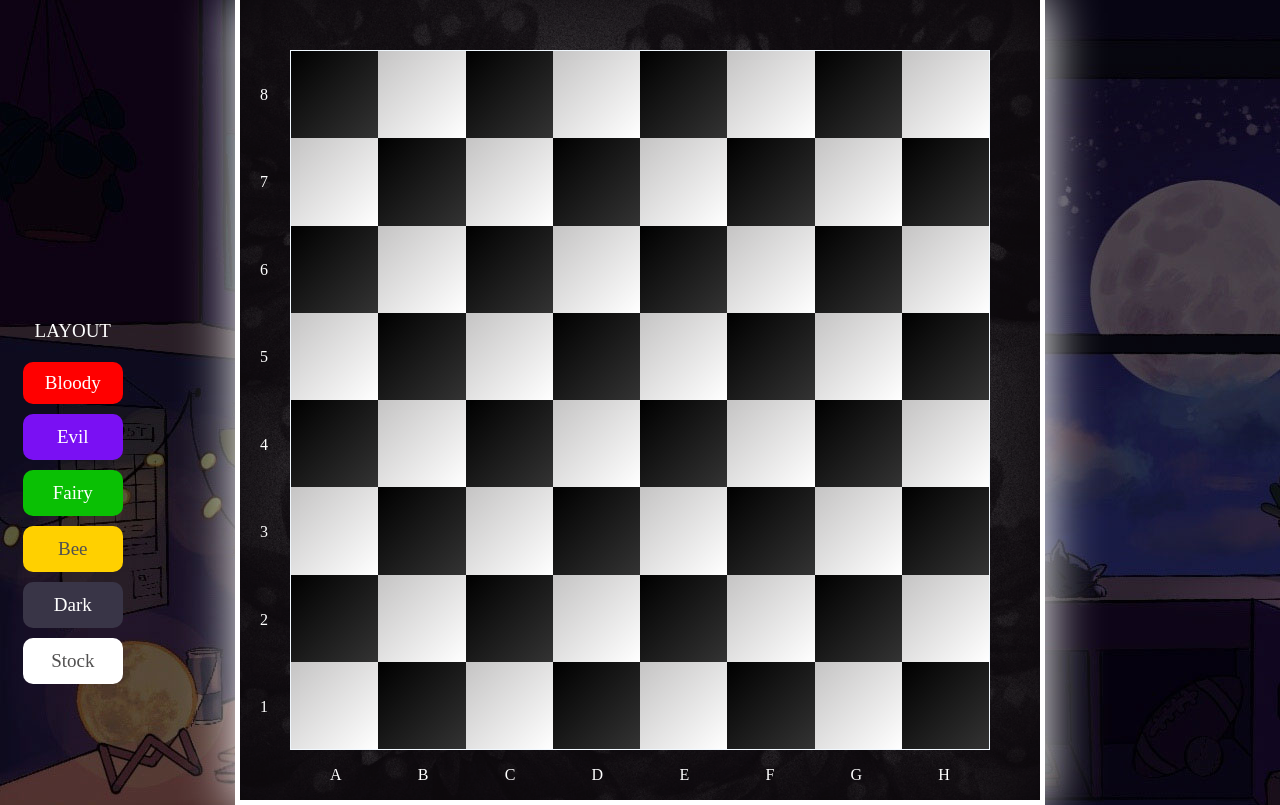
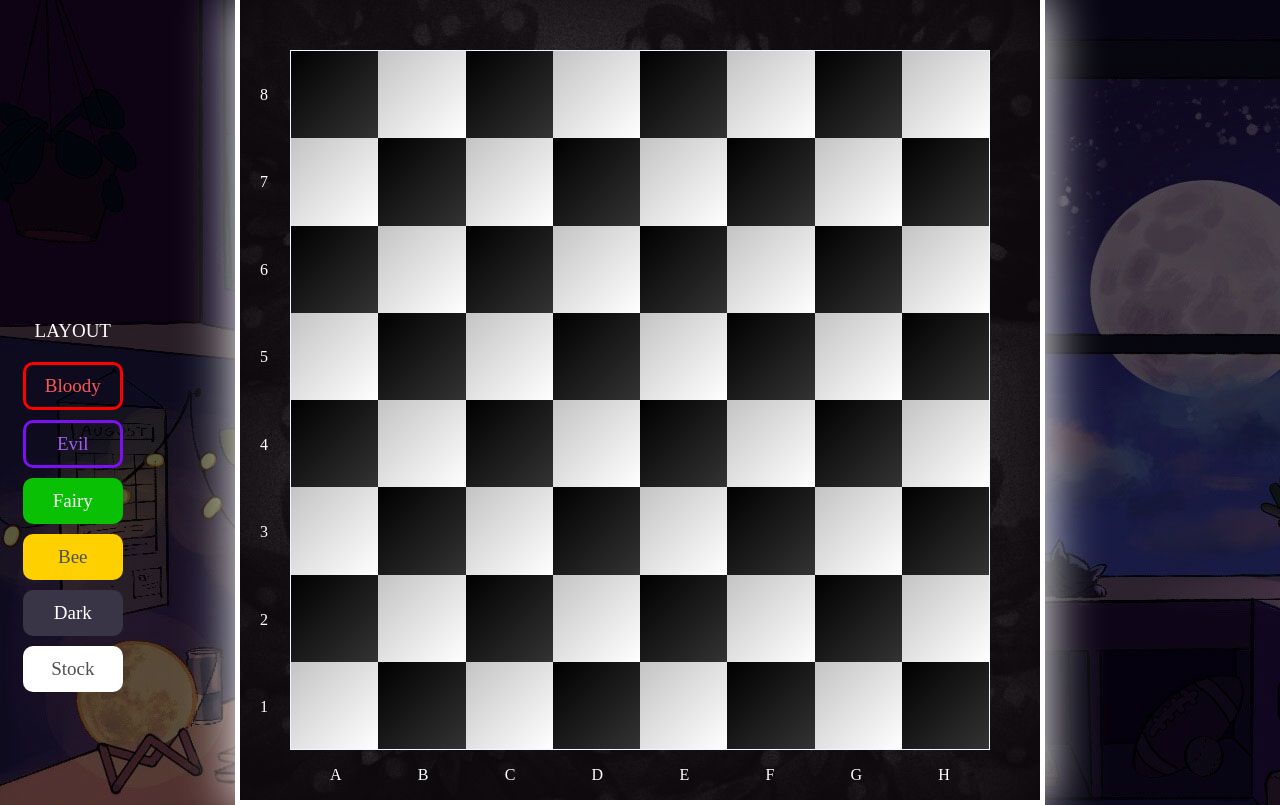
Before and after one commit to marciodiniz7x/Xadrez-RGB, a plain HTML site: page index.html in a window 1280 px wide. Drawn offline with Linux system fonts and the light colour scheme.

Commit message:
Update style.css

```diff
--- a/style.css
+++ b/style.css
@@ -154,29 +154,32 @@ body {
 }
 
 .light .bloody {
-    background-color: red;
+    border: 3px solid red;
+    color: rgb(250, 88, 88);
     padding: 10px;
     border-radius: 10px;
-    color: white;
+    font-weight: 500;
     transition: 400ms;
     cursor: pointer;
 
 }
 .light .bloody:hover {
-    background-color: rgb(253, 134, 134);
+    color: white;
+    background-color: red;
 }
 
 .light .evil {
-    background-color: rgb(122, 16, 243);
+    border: 3px solid #7a10f3;
+    color: #a55bfa;
+    font-weight: 500;
     padding: 10px;
-    border: 2px solid rgba(255, 255, 255, 0);
     border-radius: 10px;
-    color: white;
     transition: 400ms;
     cursor: pointer;
 }
 .light .evil:hover {
-    background-color: rgb(174, 103, 255);
+    color: white;
+    background-color: #7a10f3;
 }
 
 .light .fairy {
```
